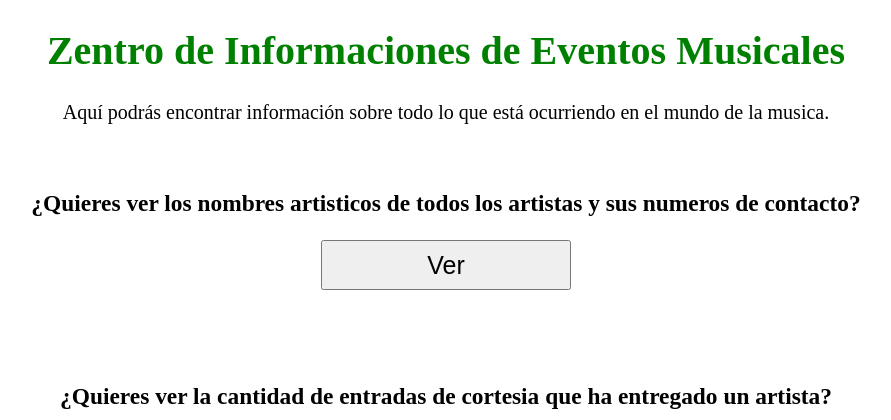
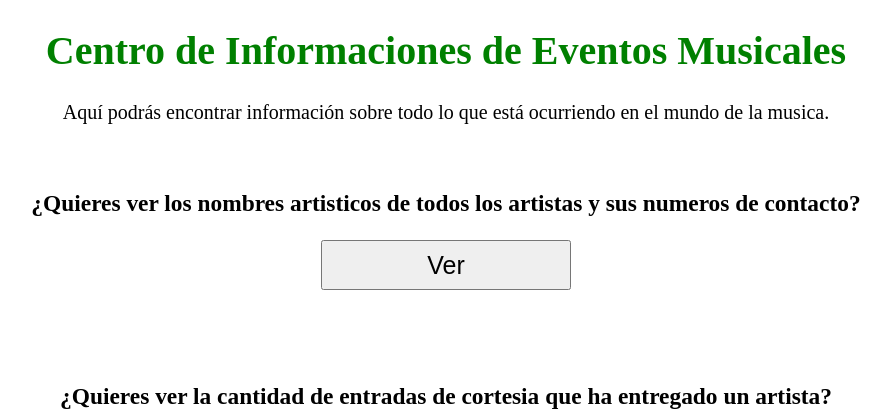
Before and after one commit to Borjampm/Proyecto_BDD, a PHP site: page / in a window 1280 px wide. Shown: the top 420 px of the page, without its empty margins (202-1093 px from the left). Run offline with PHP 8.4, Linux system fonts and the light colour scheme; data that the repository does not hold is empty; some libraries are stand-ins or nearby versions.

Commit message:
Update index.php

```diff
--- a/index.php
+++ b/index.php
@@ -1,7 +1,7 @@
 <?php include('templates/header.html');   ?>
 
 <body>
-  <h1 align="center"> Zentro de Informaciones de Eventos Musicales </h1>
+  <h1 align="center"> Centro de Informaciones de Eventos Musicales </h1>
   <p style="text-align:center;">Aquí podrás encontrar información sobre todo lo que está ocurriendo en el mundo de la musica.</p>
 
   <br>
```
